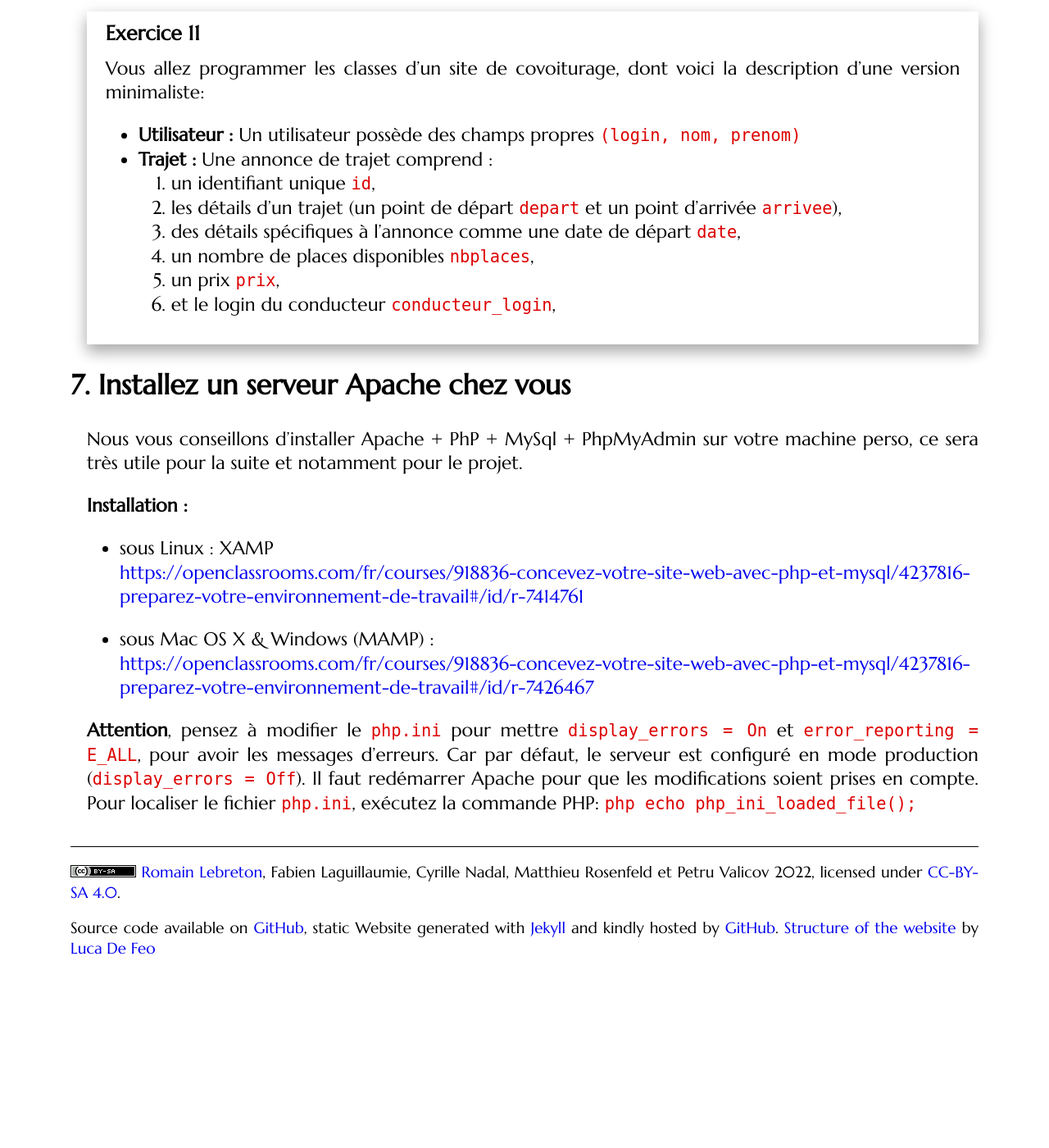
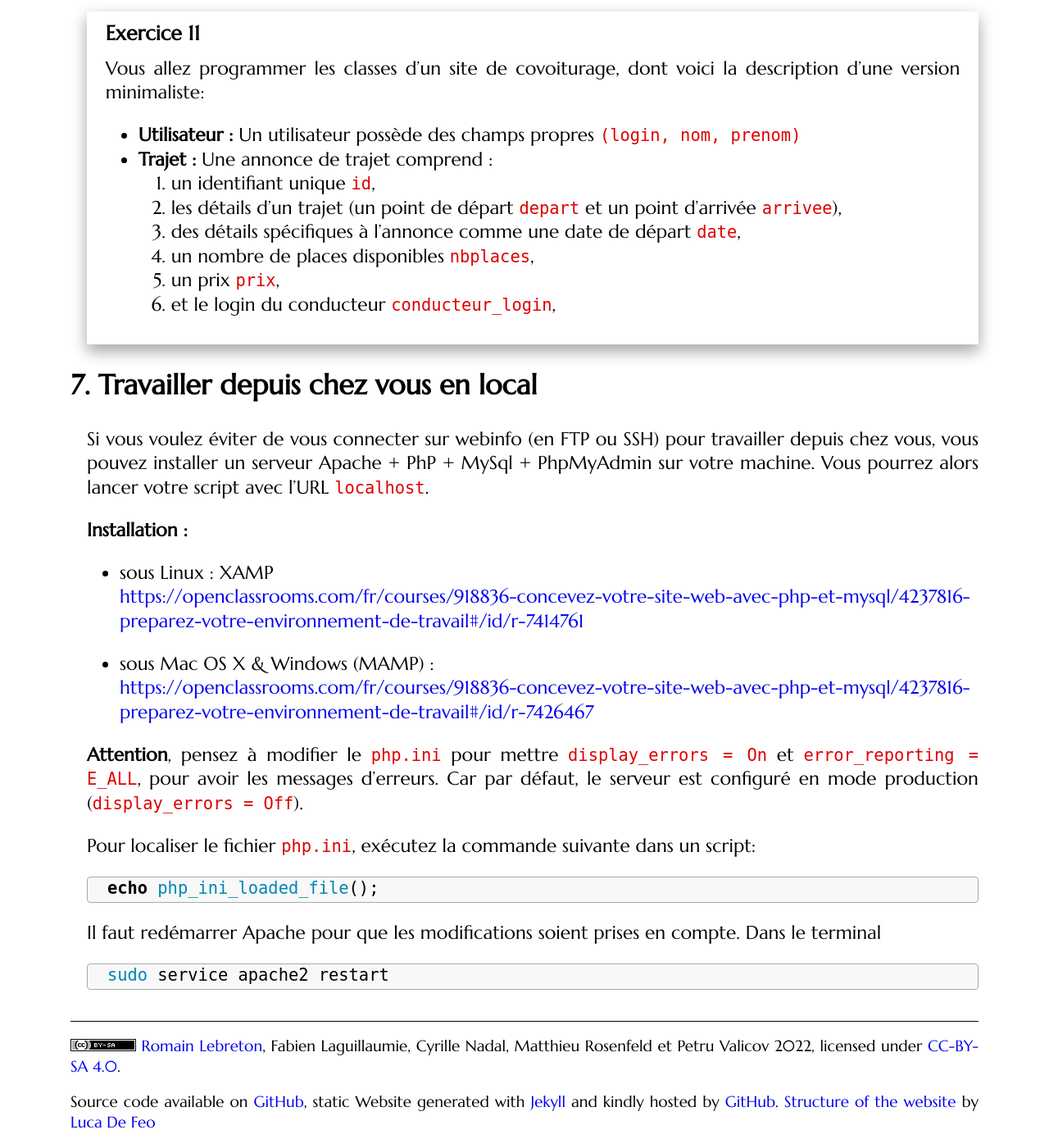
Before and after one commit to romainlebreton/R3.01-DeveloppementWeb, a Jekyll site: the page built from tutorials/tutorial1.md, in a window 1280 px wide and 1400 px high, scrolled down 19204 px. Shown: the whole window at 82% size. Built offline with Jekyll 4.4.1, drawn with Linux system fonts in a browser that asks for light colours; some web fonts are replaced; before the commit the page ends 20392 px from its top, so only the background shows below that; some of the changed text lies outside the part shown.

Commit message:
Màj install XAMP

````diff
--- a/tutorials/tutorial1.md
+++ b/tutorials/tutorial1.md
@@ -45,15 +45,17 @@ connectez-vous au [site de JetBrains](https://account.jetbrains.com/licenses).
 
 #### Documentations de PhpStorm
 
-* [Documentation officielle en anglais](https://www.jetbrains.com/help/phpstorm/quick-start-guide-phpstorm.html), dont notamment
-  [Step 1: Open a project in PhpStorm](https://www.jetbrains.com/help/phpstorm/quick-start-guide-phpstorm.html#open-a-project)
+* [Documentation officielle en anglais](https://www.jetbrains.com/help/phpstorm/quick-start-guide-phpstorm.html)
 * [Documentation à l'IUT de Intellij Idea](https://gitlabinfo.iutmontp.univ-montp2.fr/dev-objets/TP2) (proche de PhpStorm)
 
-  <!-- * [Step 2: Explore the user interface](https://www.jetbrains.com/help/phpstorm/quick-start-guide-phpstorm.html#explore-the-user-interface)
+  <!--
+  * [Step 1: Open a project in PhpStorm](https://www.jetbrains.com/help/phpstorm/quick-start-guide-phpstorm.html#open-a-project)
+  * [Step 2: Explore the user interface](https://www.jetbrains.com/help/phpstorm/quick-start-guide-phpstorm.html#explore-the-user-interface)
   * [Step 3: Code with smart assistance](https://www.jetbrains.com/help/phpstorm/quick-start-guide-phpstorm.html#code-with-smart-assistance)
   * [Step 4: Keep your code neat](https://www.jetbrains.com/help/phpstorm/quick-start-guide-phpstorm.html#keep-your-code-neat)
   * [Step 5: Generate some code](https://www.jetbrains.com/help/phpstorm/quick-start-guide-phpstorm.html#generate-some-code)
   * .... -->
+
 #### Autre IDE
 
 Si vous le souhaitez fortement, vous pouvez aussi utiliser d'autres IDE.
@@ -722,9 +724,9 @@ class Reponse {
 
 // Déclaration de type d'un paramètre de fonction (Requete)
 // et d'un retour de fonction (Reponse)
-function ServeurWeb(Requete $requete) : Reponse (
-// ...
-)
+function ServeurWeb(Requete $requete) : Reponse {
+   // Corps de la fonction ...
+}
 ```
 
 [Documentation PHP](https://www.php.net/manual/fr/language.types.declarations.php)
@@ -883,35 +885,31 @@ prenom)`
 
 </div>
 
-## Installez un serveur Apache chez vous
+## Travailler depuis chez vous en local
 
-Nous vous conseillons d'installer Apache + PhP + MySql + PhpMyAdmin sur votre machine perso,
-ce sera très utile pour la suite et notamment pour le projet.
+Si vous voulez éviter de vous connecter sur webinfo (en FTP ou SSH) pour travailler depuis chez vous, vous pouvez installer un serveur Apache + PhP + MySql + PhpMyAdmin sur votre machine. Vous pourrez alors lancer votre script avec l'URL `localhost`.
 
 **Installation :**
 
 * sous Linux : XAMP
-    [https://openclassrooms.com/fr/courses/918836-concevez-votre-site-web-avec-php-et-mysql/4237816-preparez-votre-environnement-de-travail#/id/r-7414761](https://openclassrooms.com/fr/courses/918836-concevez-votre-site-web-avec-php-et-mysql/4237816-preparez-votre-environnement-de-travail#/id/r-7414761)
-    <!-- MariaDb (Open Source fork of MySQL) -->
-
-  <!-- * LAMP
-    [https://doc.ubuntu-fr.org/lamp](https://doc.ubuntu-fr.org/lamp)
-    Vérifiez que vous installez bien aussi `phpmyadmin` et que vous activez le
-    module Apache `userdir` pour pouvoir mettre vos pages Web dans `public_html`. -->
-
-  <!-- Penser à activer PHP pour les userdir dans php*.conf -->
+   [https://openclassrooms.com/fr/courses/918836-concevez-votre-site-web-avec-php-et-mysql/4237816-preparez-votre-environnement-de-travail#/id/r-7414761](https://openclassrooms.com/fr/courses/918836-concevez-votre-site-web-avec-php-et-mysql/4237816-preparez-votre-environnement-de-travail#/id/r-7414761)
 
 * sous Mac OS X & Windows (MAMP) :
   [https://openclassrooms.com/fr/courses/918836-concevez-votre-site-web-avec-php-et-mysql/4237816-preparez-votre-environnement-de-travail#/id/r-7426467](https://openclassrooms.com/fr/courses/918836-concevez-votre-site-web-avec-php-et-mysql/4237816-preparez-votre-environnement-de-travail#/id/r-7426467)
 
 **Attention**, pensez à modifier le `php.ini` pour mettre `display_errors = On`
 et `error_reporting = E_ALL`, pour avoir les messages d'erreurs. Car par défaut,
-le serveur est configuré en mode production (`display_errors = Off`). Il faut
-redémarrer Apache pour que les modifications soient prises en compte. Pour localiser
-le fichier `php.ini`, exécutez la commande PHP:
-	```php
-	echo php_ini_loaded_file();
-	```
+le serveur est configuré en mode production (`display_errors = Off`).
+
+Pour localiser le fichier `php.ini`, exécutez la commande suivante dans un script:
+```php
+echo php_ini_loaded_file();
+```
+
+Il faut redémarrer Apache pour que les modifications soient prises en compte. Dans le terminal
+```bash
+sudo service apache2 restart
+```
 
 <!-- Si ça ne marche pas, c'est que l'on édite pas le bon php.ini . Afficher la
 configuration vec phpinfo() pour trouver le php.ini qui est utilisé -->
````
